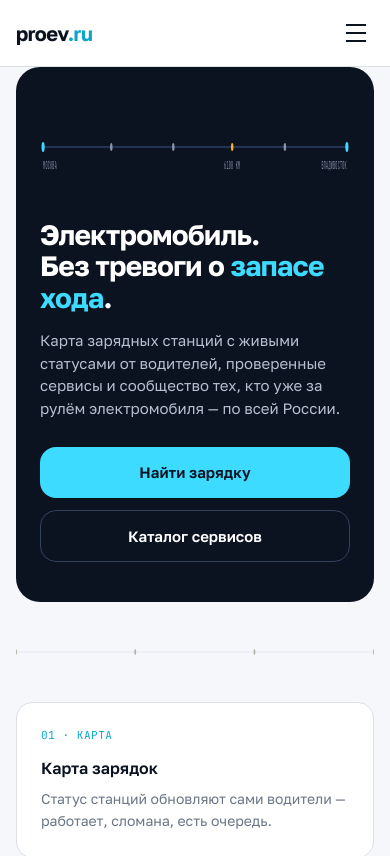
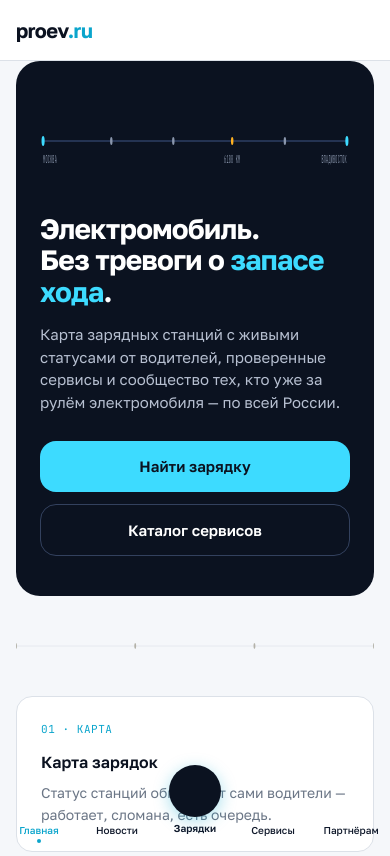
Before and after one commit to UnikarTOP/proev, a Next.js app in the folder frontend/: page / in a window 390 px wide. Shown: the top 856 px of the page. Built offline with nearby package versions, Linux system fonts and the light colour scheme; no server answers.

Commit message:
Add mobile Tab Bar navigation: 5 tabs with center FAB for map, sticky bottom, safe-area support, hidden on cabinet pages

```diff
--- a/frontend/src/app/layout.tsx
+++ b/frontend/src/app/layout.tsx
@@ -1,5 +1,6 @@
 import type { Metadata } from 'next';
 import './globals.css';
+import MobileNav from '@/components/MobileNav';
 
 export const metadata: Metadata = {
   title: 'proev.ru — всё для владельцев электромобилей в России',
@@ -28,18 +29,17 @@ export default function RootLayout({ children }: { children: React.ReactNode })
               <a href="/services" className="bg-ink-900 text-white text-sm font-semibold px-4 py-2.5 rounded-[10px] whitespace-nowrap hidden sm:block">
                 Оставить заявку
               </a>
-              {/* Мобильное меню — бургер */}
-              <MobileMenu />
             </div>
           </nav>
         </header>
 
         <main>{children}</main>
 
-        <footer className="border-t border-line mt-16">
+        <MobileNav />
+
+        <footer className="border-t border-line mt-16 mb-20 md:mb-0">
           <div className="max-w-[1120px] mx-auto px-4 md:px-6 py-8">
-            {/* Мобильные ссылки в футере */}
-            <div className="flex flex-wrap gap-4 justify-center md:justify-start text-sm text-muted mb-6">
+            <div className="hidden md:flex flex-wrap gap-4 text-sm text-muted mb-6">
               <a href="/charge-map" className="hover:text-ink-900 transition-colors">Карта зарядок</a>
               <a href="/services" className="hover:text-ink-900 transition-colors">Сервисы</a>
               <a href="/news" className="hover:text-ink-900 transition-colors">Новости</a>
--- /dev/null
+++ b/frontend/src/components/MobileNav.tsx
@@ -0,0 +1,95 @@
+'use client';
+
+import { usePathname } from 'next/navigation';
+
+const TABS = [
+  { href: '/', icon: 'ti-home', label: 'Главная', exact: true },
+  { href: '/news', icon: 'ti-news', label: 'Новости' },
+  { href: '/charge-map', icon: 'ti-bolt', label: 'Зарядки', center: true },
+  { href: '/services', icon: 'ti-tools', label: 'Сервисы' },
+  { href: '/partner', icon: 'ti-briefcase', label: 'Партнёрам' },
+];
+
+export default function MobileNav() {
+  const pathname = usePathname();
+
+  // Скрываем на страницах кабинета и сброса пароля
+  if (
+    pathname.startsWith('/partner/cabinet') ||
+    pathname.startsWith('/partner/reset-password')
+  ) return null;
+
+  const isActive = (href: string, exact?: boolean) =>
+    exact ? pathname === href : pathname.startsWith(href);
+
+  return (
+    <>
+      {/* Отступ снизу чтобы контент не прятался за навигацией */}
+      <div className="h-20 md:hidden" aria-hidden="true" />
+
+      <nav
+        className="md:hidden fixed bottom-0 left-0 right-0 z-50"
+        style={{
+          background: 'var(--surface-2)',
+          borderTop: '0.5px solid var(--border)',
+          paddingBottom: 'env(safe-area-inset-bottom, 0px)',
+        }}
+        aria-label="Мобильная навигация"
+      >
+        <div className="grid grid-cols-5 items-end">
+          {TABS.map(tab => {
+            const active = isActive(tab.href, tab.exact);
+
+            if (tab.center) {
+              return (
+                <a
+                  key={tab.href}
+                  href={tab.href}
+                  aria-label={tab.label}
+                  className="flex flex-col items-center pb-2 pt-1"
+                >
+                  <div
+                    className="flex items-center justify-center rounded-full -translate-y-4"
+                    style={{
+                      width: 52, height: 52,
+                      background: active ? '#0BA5CC' : '#0B1220',
+                      boxShadow: '0 4px 16px rgba(11,165,204,0.35)',
+                      transition: 'all 0.2s',
+                    }}
+                  >
+                    <i className="ti ti-bolt text-white" style={{ fontSize: 24 }} aria-hidden="true" />
+                  </div>
+                  <span
+                    className="text-[10px] font-semibold -mt-3"
+                    style={{ color: active ? '#0BA5CC' : 'var(--text-muted)' }}
+                  >
+                    {tab.label}
+                  </span>
+                </a>
+              );
+            }
+
+            return (
+              <a
+                key={tab.href}
+                href={tab.href}
+                className="flex flex-col items-center gap-0.5 py-2 px-1"
+                style={{ color: active ? '#0BA5CC' : 'var(--text-muted)', transition: 'color 0.15s' }}
+                aria-current={active ? 'page' : undefined}
+              >
+                <i className={`ti ${tab.icon}`} style={{ fontSize: 22 }} aria-hidden="true" />
+                <span className="text-[10px] font-medium leading-tight">{tab.label}</span>
+                {active && (
+                  <div
+                    className="absolute bottom-0 rounded-full"
+                    style={{ width: 4, height: 4, background: '#0BA5CC', marginBottom: 1 }}
+                  />
+                )}
+              </a>
+            );
+          })}
+        </div>
+      </nav>
+    </>
+  );
+}
```
